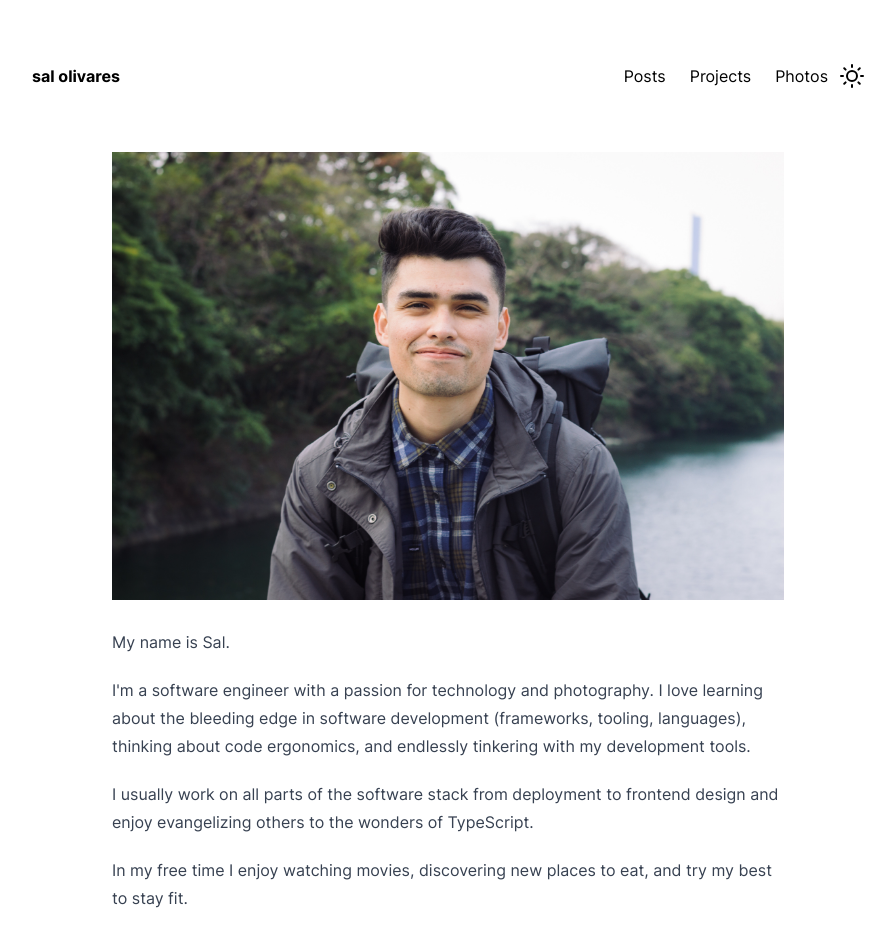
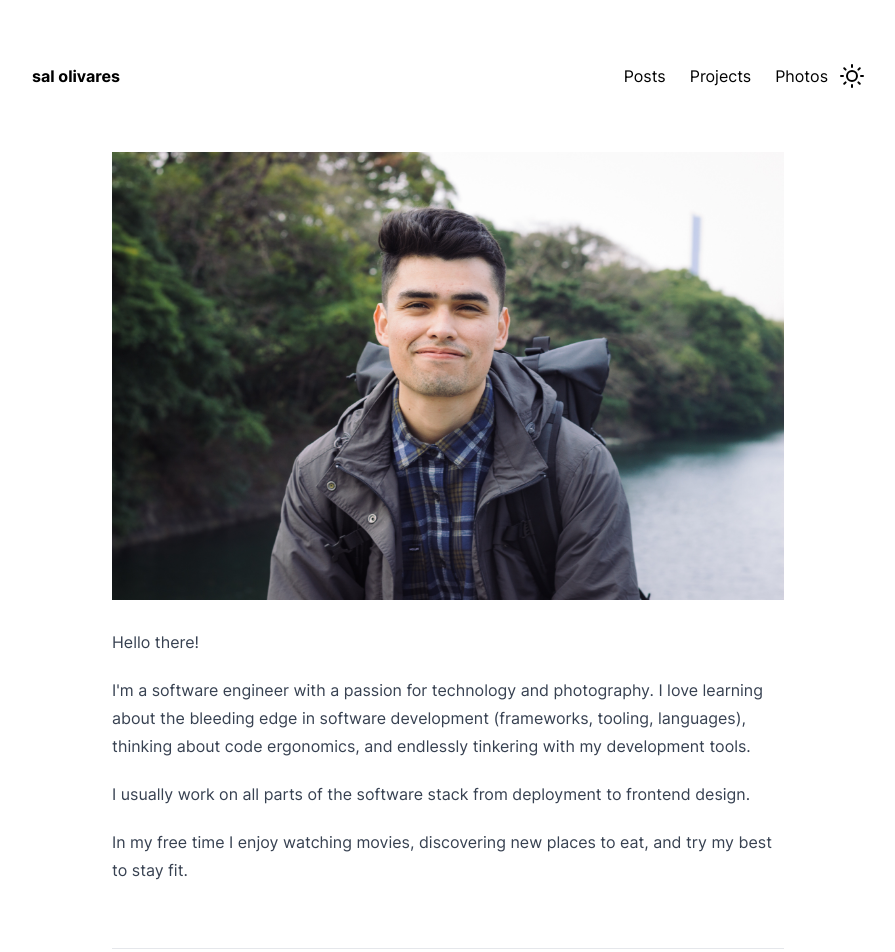
Before and after one commit to salolivares/salolivares.com, a Next.js app: page /about in a window 1280 px wide. Shown: the top 952 px of the page, without its empty margins (192-1087 px from the left). Built offline with nearby package versions, Linux system fonts and the light colour scheme.

Commit message:
update blog/about

```diff
--- a/layouts/blog.tsx
+++ b/layouts/blog.tsx
@@ -11,7 +11,12 @@ export default function BlogLayout({
   frontmatter: EnhancedFrontmatter;
 }) {
   return (
-    <Container title={`${frontmatter.title} | Sal Olivares`} description={frontmatter.summary} type="article">
+    <Container
+      title={`${frontmatter.title} | Sal Olivares`}
+      description={frontmatter.summary}
+      type="article"
+      date={frontmatter.publishedOn && new Date(frontmatter.publishedOn).toISOString()}
+    >
       <article className="flex flex-col justify-center items-start max-w-2xl mx-auto mb-16 w-full">
         <h1 className="font-bold text-3xl md:text-5xl tracking-tight mb-4">
           {frontmatter.title}
--- a/pages/about.tsx
+++ b/pages/about.tsx
@@ -9,16 +9,13 @@ const AboutPage = () => (
     <div className="max-w-2xl mx-auto mb-16">
       <Content>
         <Image alt="Sal Olivares" src="/static/images/sal.jpg" height={500} width={500 * ASPECT_RATIO} />
-        <p>My name is Sal.</p>
+        <p>Hello there!</p>
         <p>
           I&apos;m a software engineer with a passion for technology and photography. I love learning about the bleeding
           edge in software development (frameworks, tooling, languages), thinking about code ergonomics, and endlessly
           tinkering with my development tools.
         </p>
-        <p>
-          I usually work on all parts of the software stack from deployment to frontend design and enjoy evangelizing
-          others to the wonders of TypeScript.
-        </p>
+        <p>I usually work on all parts of the software stack from deployment to frontend design.</p>
         <p>In my free time I enjoy watching movies, discovering new places to eat, and try my best to stay fit.</p>
       </Content>
     </div>
```
